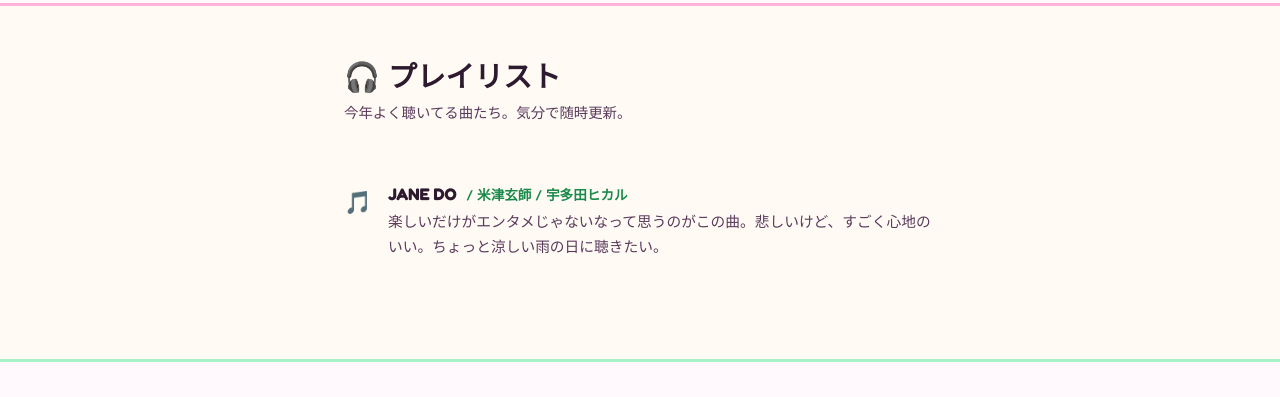
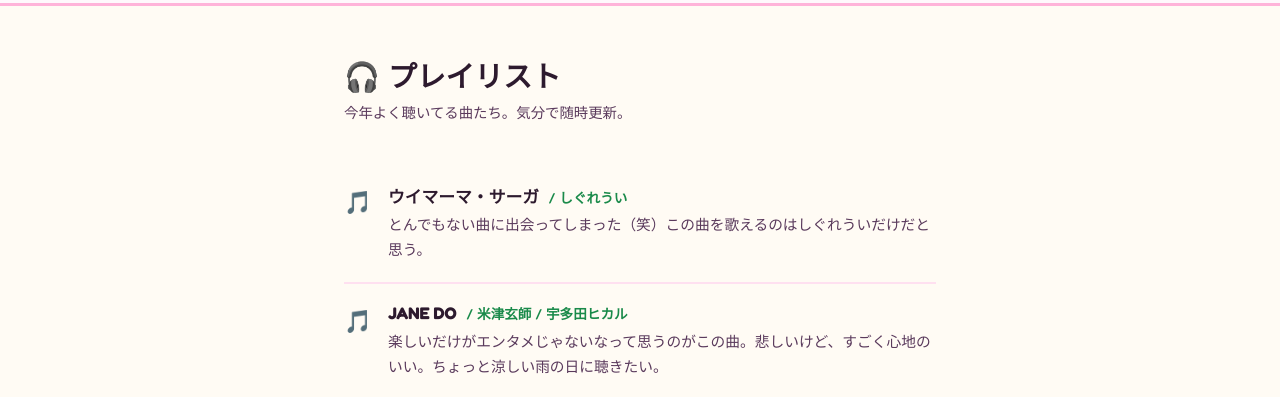
Before and after one commit to Azaleacreativeroom888/fan-music, a plain HTML site: page playlist.html in a window 1280 px wide. Shown: the part 61-458 px from the top of the page. Drawn offline with Linux system fonts and the light colour scheme; a web font is replaced by a local one.

Commit message:
Update playlist.html

```diff
--- a/playlist.html
+++ b/playlist.html
@@ -154,6 +154,17 @@
       <div class="entry-icon">🎵</div>
       <div class="entry-body">
         <div class="entry-meta">
+          <span class="entry-title">ウイマーマ・サーガ</span>
+          <span class="entry-artist">/ しぐれうい</span>
+        </div>
+        <p class="entry-comment">とんでもない曲に出会ってしまった（笑）この曲を歌えるのはしぐれういだけだと思う。</p>
+      </div>
+    </div>
+
+    <div class="entry">
+      <div class="entry-icon">🎵</div>
+      <div class="entry-body">
+        <div class="entry-meta">
           <span class="entry-title">JANE DO</span>
           <span class="entry-artist">/ 米津玄師 / 宇多田ヒカル</span>
         </div>
```
